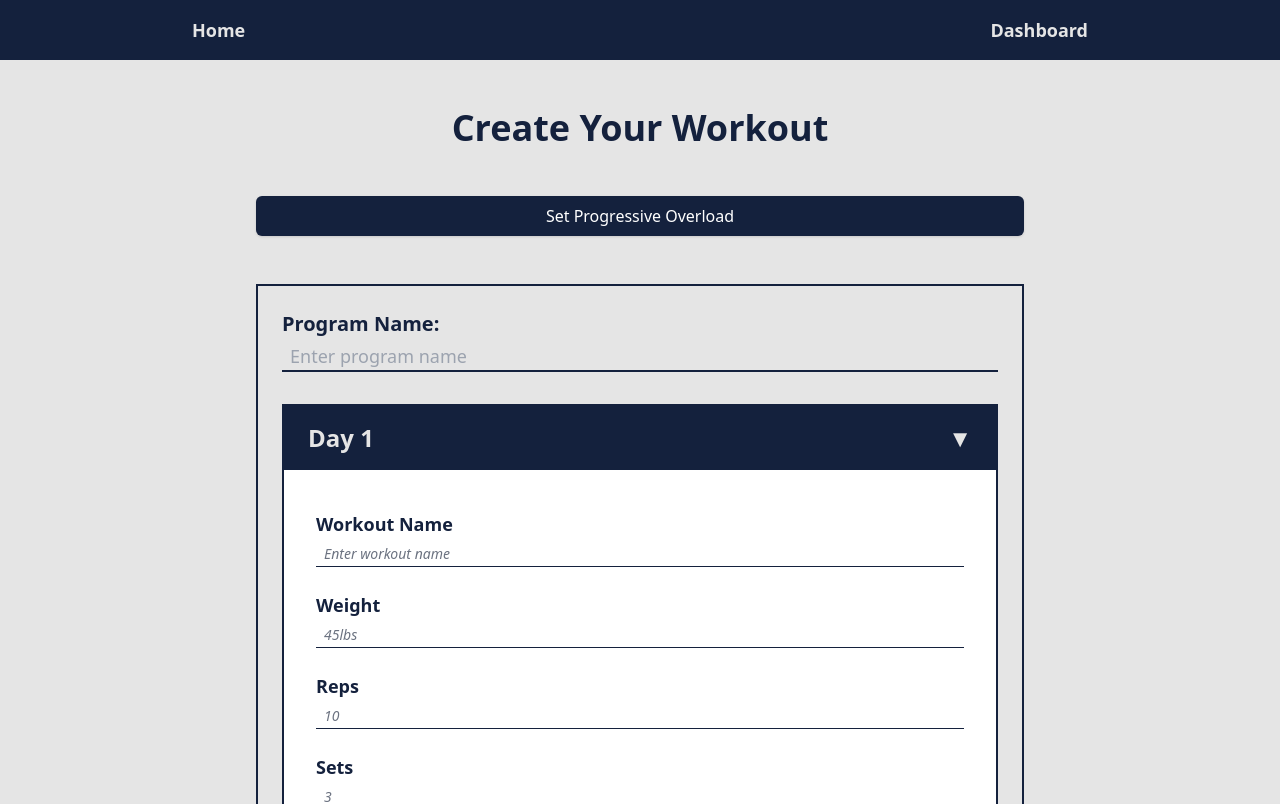
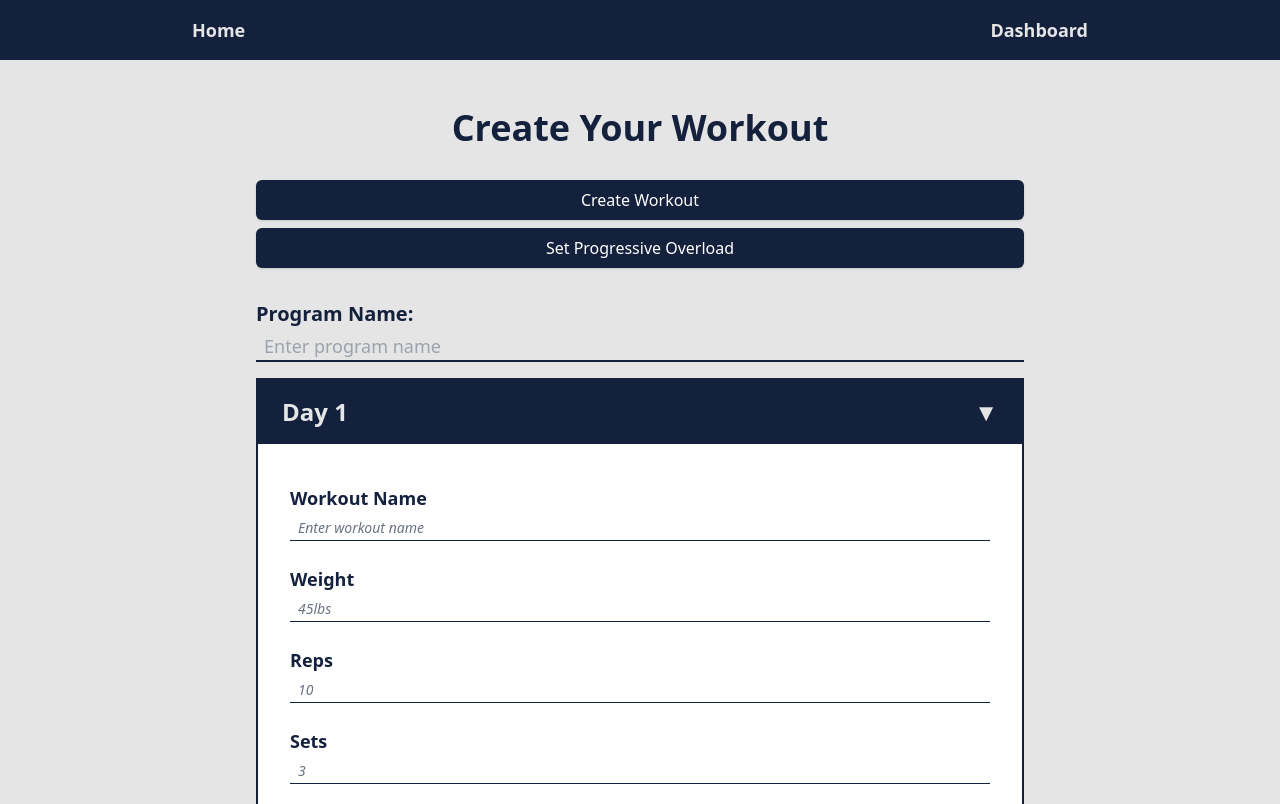
Before and after one commit to wizcudi/workoutApp, a React (Vite) app: page /create_regimen in a window 1280 px wide. Shown: the top 804 px of the page. Built offline with nearby package versions, Linux system fonts and the light colour scheme; no server answers.

Commit message:
little changes

```diff
--- a/src/components/Navbar.jsx
+++ b/src/components/Navbar.jsx
@@ -26,25 +26,12 @@ export default function Navbar() {
                     >
                         Dashboard
                     </Link>
-                    {/* <Link
-                        to="/signin"
-                    >
-                        Sign In
-                    </Link> */}
 
-                    { user &&
-                        (
-                            <div className='flex gap-6 items-center'>
-                                {/* <Link
-                                    to="/dashboard"
-                                >
-                                    Dashboard
-                                </Link> */}
-
-                                <SignOut />
-                            </div>
-                        )
-                    }
+                    { user && (
+                        <div className='flex gap-6 items-center'>
+                            <SignOut />
+                        </div>
+                    )}
 
                 </div>
 
--- a/src/components/useraccount/create/CreateRegimen.jsx
+++ b/src/components/useraccount/create/CreateRegimen.jsx
@@ -37,14 +37,21 @@ function CreateRegimenContent () {
 
 
     return (
-            <div className=" w-full max-w-3xl flex flex-col py-12  gap-12 text-color-30">
+            <div className=" w-full max-w-3xl space-y-8 py-12 text-color-30">
                 <h1 className="text-4xl text-center font-bold capitalize ">
                     Create your workout
                 </h1>
 
-                <ProgressiveOverload />
+                <div className='space-y-2'>
+                    <AdminBtn
+                        onClick={handleSubmit}
+                        disabled={isLoading}
+                        btnText={isLoading ? 'Saving...' : 'Create Workout'}
+                    />
+                    <ProgressiveOverload />
+                </div>
 
-                <div className='flex flex-col gap-8 border-2 border-color-30 p-6'>
+                <div className='space-y-4 '>
                     <div className="flex flex-col gap-1">
                         <label className="text-xl font-semibold">Program Name:</label>
                         <input
@@ -58,24 +65,7 @@ function CreateRegimenContent () {
                     {error && <div className="text-red-500 mt-2">{error}</div>}
                     <CreateRegimenDay />
                 </div>
-                <AdminBtn
-                    onClick={handleSubmit}
-                    disabled={isLoading}
-                    btnText={isLoading ? 'Saving...' : 'Create Workout'}
-                />
-                {/* <button
-                    onClick={handleSubmit}
-                    disabled={isLoading}
-                    className="
-                        w-full border-2 border-color-30 bg-color-30
-                        text-color-10-b text-lg font-semibold max-w-[300px] w-full
-                        hover:bg-color-10-a hover:text-color-30
-                        transition-colors px-4 py-2 rounded-md mx-auto
-                        disabled:opacity-50 disabled:cursor-not-allowed
-                    "
-                >
-                    {isLoading ? 'Saving...' : 'Create Workout'}
-                </button> */}
+
 
             </div>
 
--- a/src/components/useraccount/tracker/CalorieTracker.jsx
+++ b/src/components/useraccount/tracker/CalorieTracker.jsx
@@ -3,7 +3,7 @@ import Card from './trackercomponents/Card'
 
 export default function CalorieTracker() {
     return (
-        <div className=' w-full py-14'>
+        <div className=' w-full py-12'>
             <Card />
         </div>
     )
--- a/src/components/useraccount/tracker/trackercomponents/Search.jsx
+++ b/src/components/useraccount/tracker/trackercomponents/Search.jsx
@@ -192,7 +192,7 @@ export default function Search() {
                     {searchResults.map(food => (
                         <div
                             key={food.id}
-                            className="p-3 bg-color-60/10 rounded-md hover:bg-color-60/20"
+                            className="space-y-3 p-3 bg-color-60/40 rounded-md hover:bg-color-60"
                         >
                             <div className="flex justify-between items-start">
                                 <div>
@@ -207,7 +207,7 @@ export default function Search() {
                                     />
                                 </div>
                             </div>
-                            <div className="mt-2 text-sm grid grid-cols-3 gap-2">
+                            <div className=" text-sm grid grid-cols-3 max-500:grid-cols-2 gap-2">
                                 {Object.entries(calculateAdjustedNutrients(food.nutrients)).map(([nutrient, value]) => (
                                     <span key={nutrient}>
                                         {nutrient.charAt(0).toUpperCase() + nutrient.slice(1)}:
```
